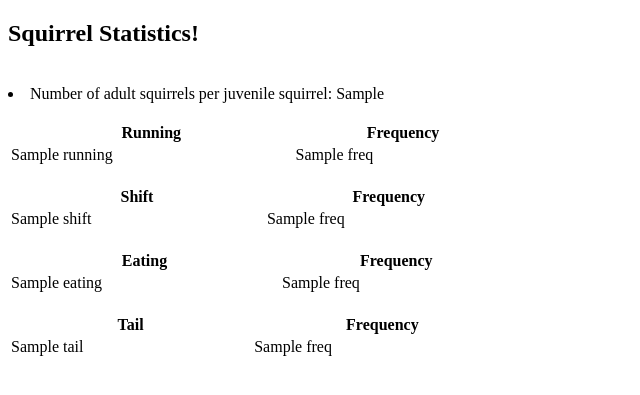
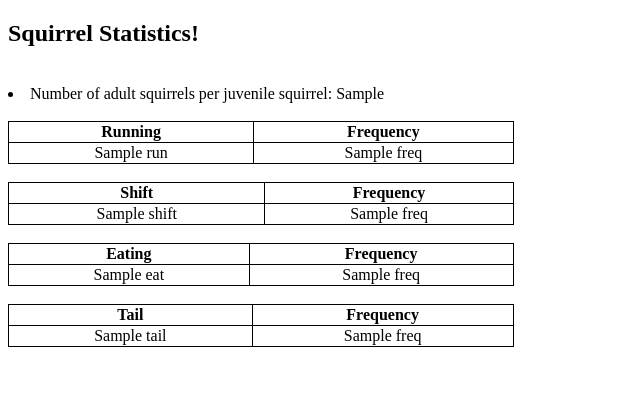
Before and after one commit to xiaojin201908/squirrel2, a Django app: template sightings/templates/sightings/stats.html in a window 1280 px wide. Shown: the top 395 px of the page, without its empty margins (0-640 px from the left). Run offline with Django 3.2, Linux system fonts and the light colour scheme; the template is opened without the code that fills it: most values are stand-ins (such as "Sample title", 1, 10 or a date in 2020).

Commit message:
Update stats.html

```diff
--- a/sightings/templates/sightings/stats.html
+++ b/sightings/templates/sightings/stats.html
@@ -1,6 +1,15 @@
 <!DOCTYPE html>
 <html>
 <head>
+<style>
+table, th, td {
+  border: 1px solid black;
+  border-collapse: collapse;
+}
+th, td {
+  text-align: center;
+}
+</style>
 
 </head>
 <body>
@@ -14,9 +23,9 @@
                 <th>Running</th>
                 <th>Frequency</th>
         </tr>
-        {% for color, freq in running_dict.items %}
+        {% for color, freq in run_dict.items %}
                 <tr>
-                        <td>{{ running }}</td>
+                        <td>{{ run }}</td>
                         <td>{{ freq }}</td>
                 </tr>
         {% endfor %}
@@ -40,9 +49,9 @@
                 <th>Eating</th>
                 <th>Frequency</th>
         </tr>
-        {% for response, freq in eating_dict.items %}
+        {% for response, freq in eat_dict.items %}
                 <tr>
-                        <td>{{ eating }}</td>
+                        <td>{{ eat }}</td>
                         <td>{{ freq }}</td>
                 </tr>
         {% endfor %}
```
